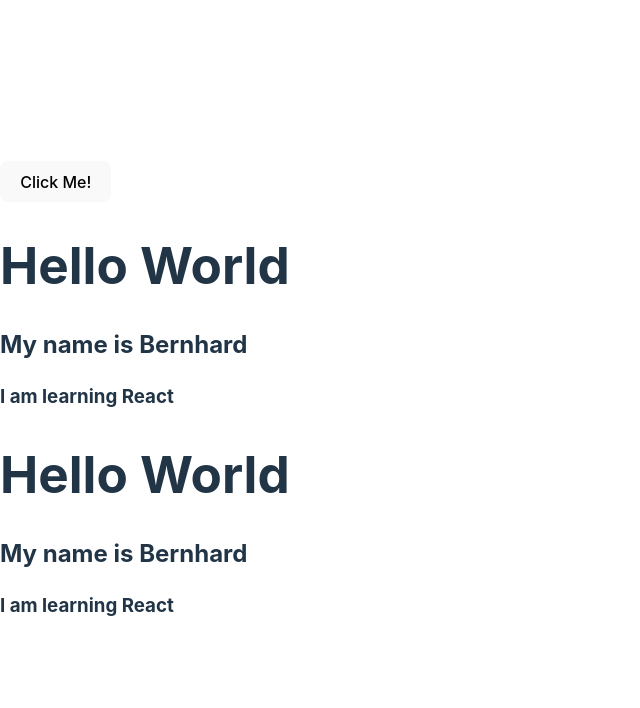
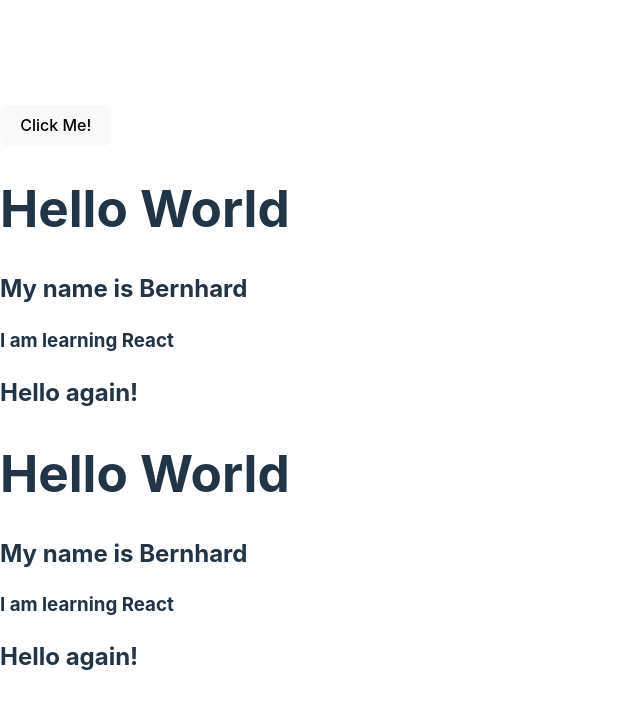
Before and after one commit to MatchaBear/demo-vite, a React (Vite) app in the folder react-vite/: page / in a window 1280 px wide. Shown: the top 708 px of the page, without its empty margins (0-640 px from the left). Built offline with nearby package versions, Linux system fonts and the light colour scheme.

Commit message:
refactor

```diff
--- a/react-vite/src/App.tsx
+++ b/react-vite/src/App.tsx
@@ -1,19 +1,22 @@
-import Test123 from "./test";
+import { Test123 as HelloWorldIntro } from "./test";
+import { HelloAgain } from "./test";
 
 export default function App() {
   return (
     <div>
       <button id="clickme">Click Me!</button>
-      <Test123 />
-      <TestABC />
-      <Test123 />
-      <TestABC />
+      <HelloWorldIntro />
+      <IAmLearningReact />
+      <HelloAgain />
+      <HelloWorldIntro />
+      <IAmLearningReact />
+      <HelloAgain />
       <div id="afterclicked">{/*  */}</div>
     </div>
   );
 }
 
-function TestABC() {
+function IAmLearningReact() {
   return (
     <div>
       <h3>I am learning React</h3>
--- a/react-vite/src/test.tsx
+++ b/react-vite/src/test.tsx
@@ -1,4 +1,4 @@
-export default function Test123() {
+export function Test123() {
   return (
     <div>
       <h1>Hello World</h1>
@@ -6,3 +6,11 @@ export default function Test123() {
     </div>
   );
 }
+
+export function HelloAgain() {
+  return (
+    <div>
+      <h2>Hello again!</h2>
+    </div>
+  );
+}
```
